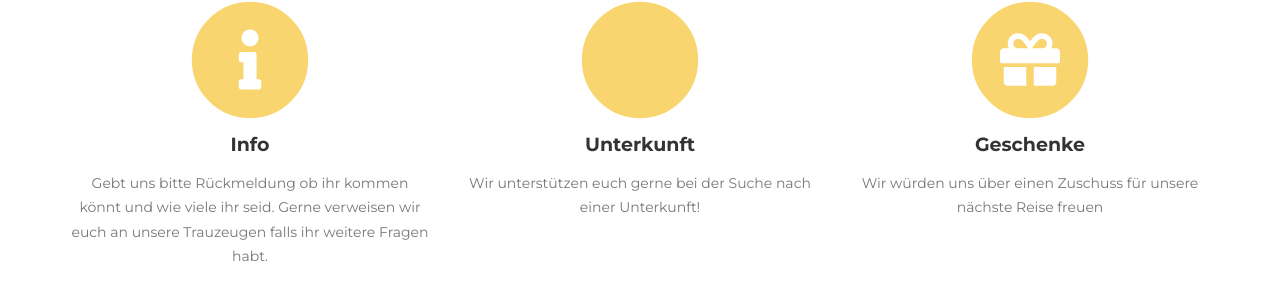
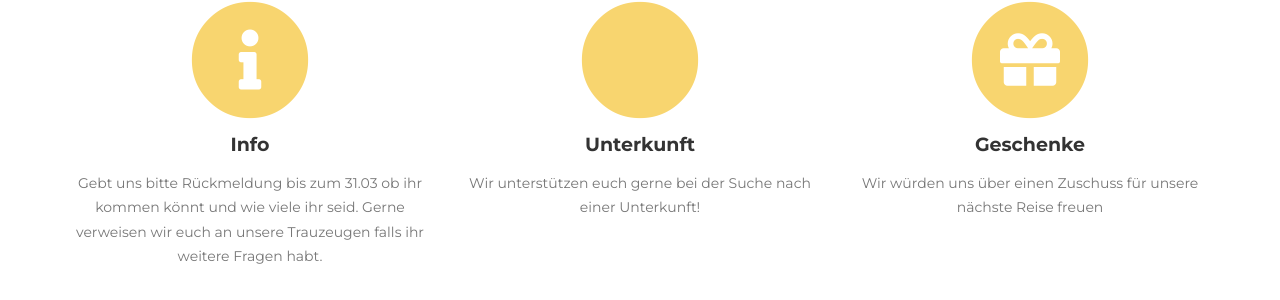
Before and after one commit to nlz-crtl/LN, a Jekyll site: the page built from index.html, in a window 1280 px wide and 900 px high, scrolled down 2949 px, cut to the strip 65-723 px from the top of the window. Shown: the part 355-655 px from the top of the strip. Built offline with Jekyll 4.4.1, drawn with Linux system fonts in a browser that asks for light colours; some web fonts are replaced.

Commit message:
Update travel.html

```diff
--- a/_includes/en_data/travel.html
+++ b/_includes/en_data/travel.html
@@ -13,7 +13,7 @@
                    <i class="fa fa-info fa-stack-1x fa-inverse"></i>
                 </span>
                 <h4 class="service-heading">Info</h4>
-                <p class="text-muted">Gebt uns bitte Rückmeldung ob ihr kommen könnt und wie viele ihr seid. Gerne verweisen wir euch an unsere Trauzeugen falls ihr weitere Fragen habt. </p>
+                <p class="text-muted">Gebt uns bitte Rückmeldung bis zum 31.03 ob ihr kommen könnt und wie viele ihr seid. Gerne verweisen wir euch an unsere Trauzeugen falls ihr weitere Fragen habt. </p>
             </div>
             <div class="col-md-4">
                 <span class="fa-stack fa-4x">
```
